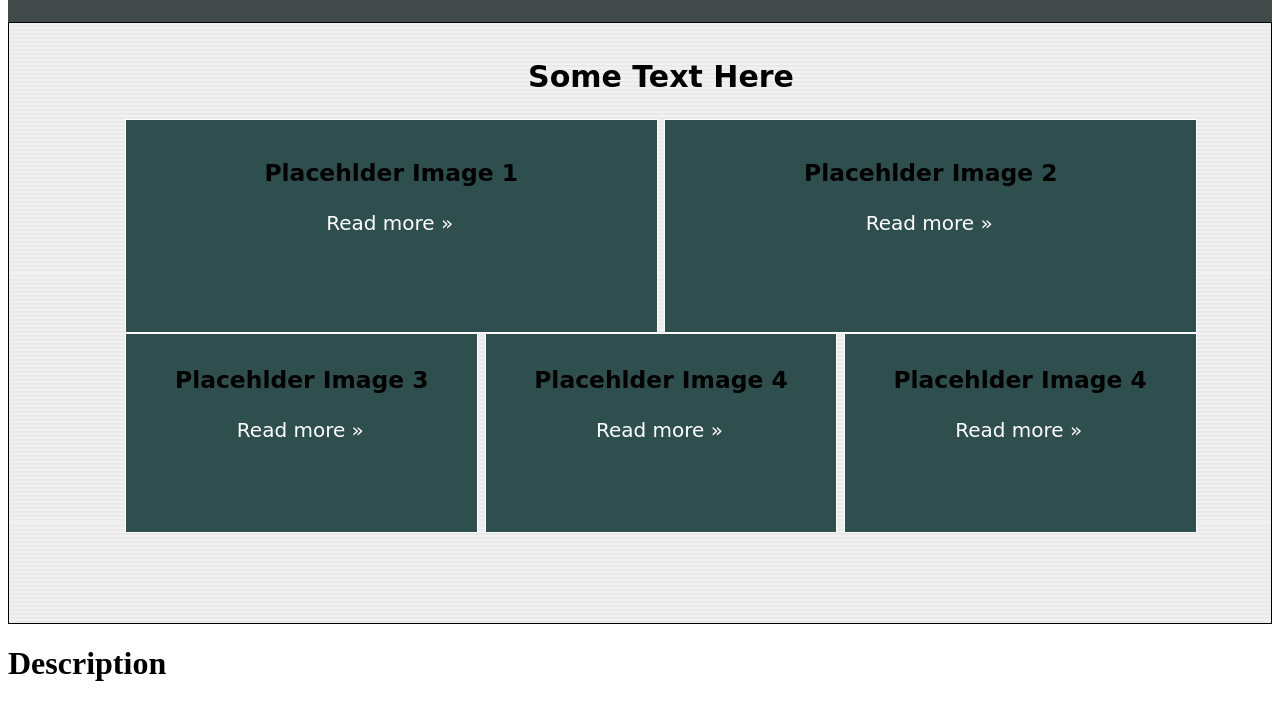
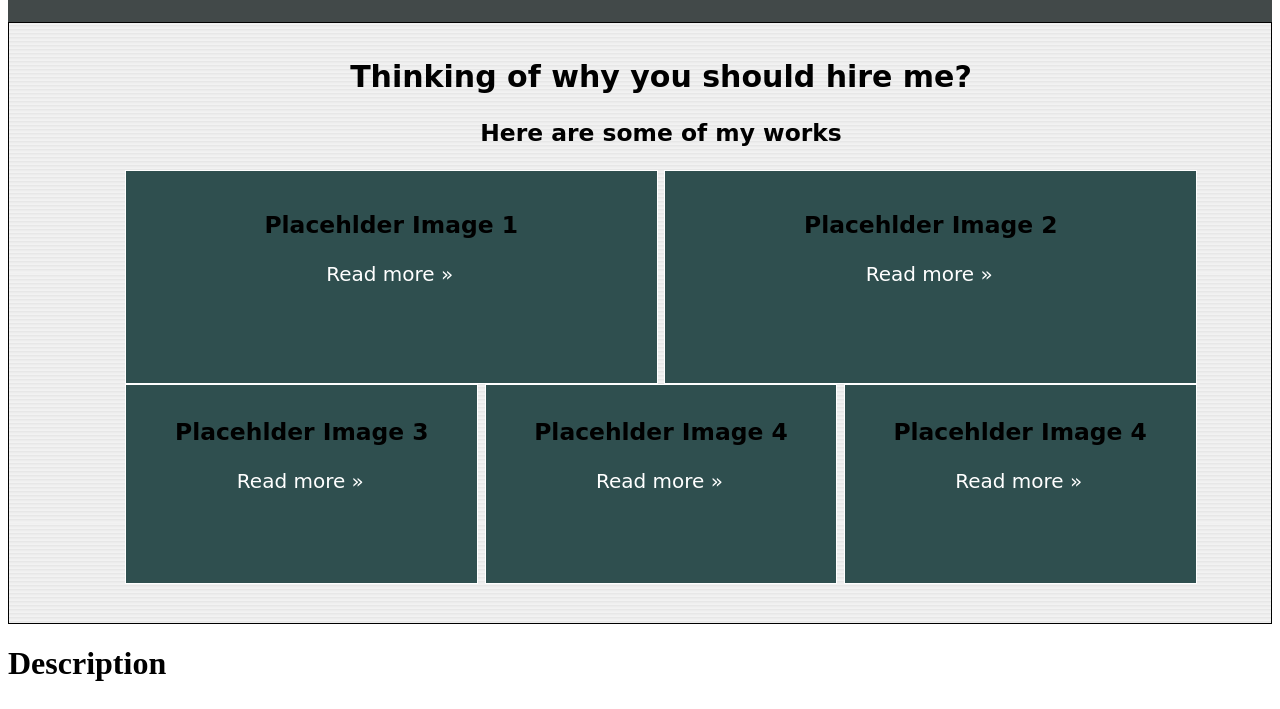
Before and after one commit to BipinNeupane/Assignment-1, a plain HTML site: page portfolio.html in a window 1280 px wide. Shown: the part 66-775 px from the top of the page. Drawn offline with Linux system fonts and the light colour scheme; a web font is replaced by a local one.

Commit message:
added missing text

```diff
--- a/portfolio.html
+++ b/portfolio.html
@@ -34,7 +34,7 @@
   	<div id="wallpaper" style="height: 600px; z-index: -1;"onmouseenter="CloseSubMenus(event)">
   	 <div class="text">
         <p>
-           <h2>Some Text Here</h2>
+           <h2>Thinking of why you should hire me?<br><h3>Here are some of my works<h3></h2>
         </p>
 
        <span class="b">
```
